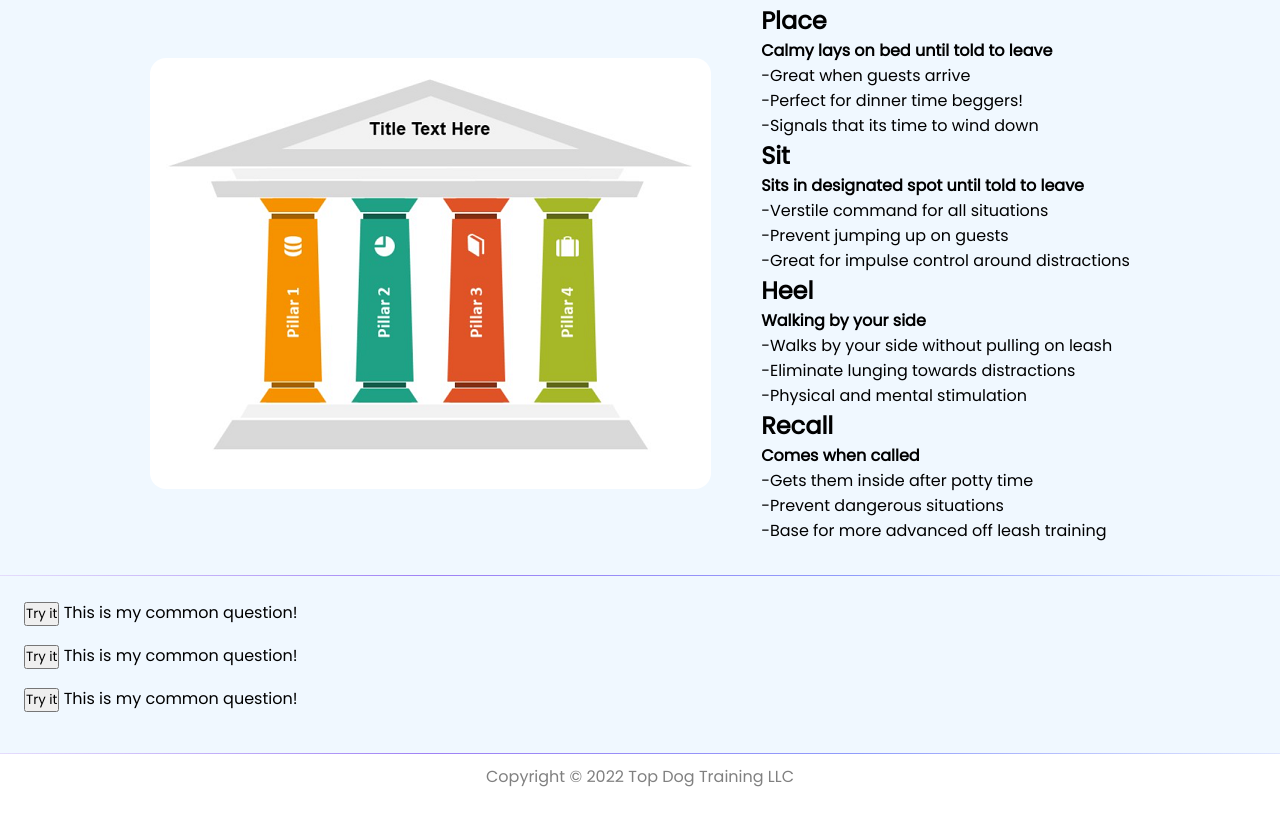
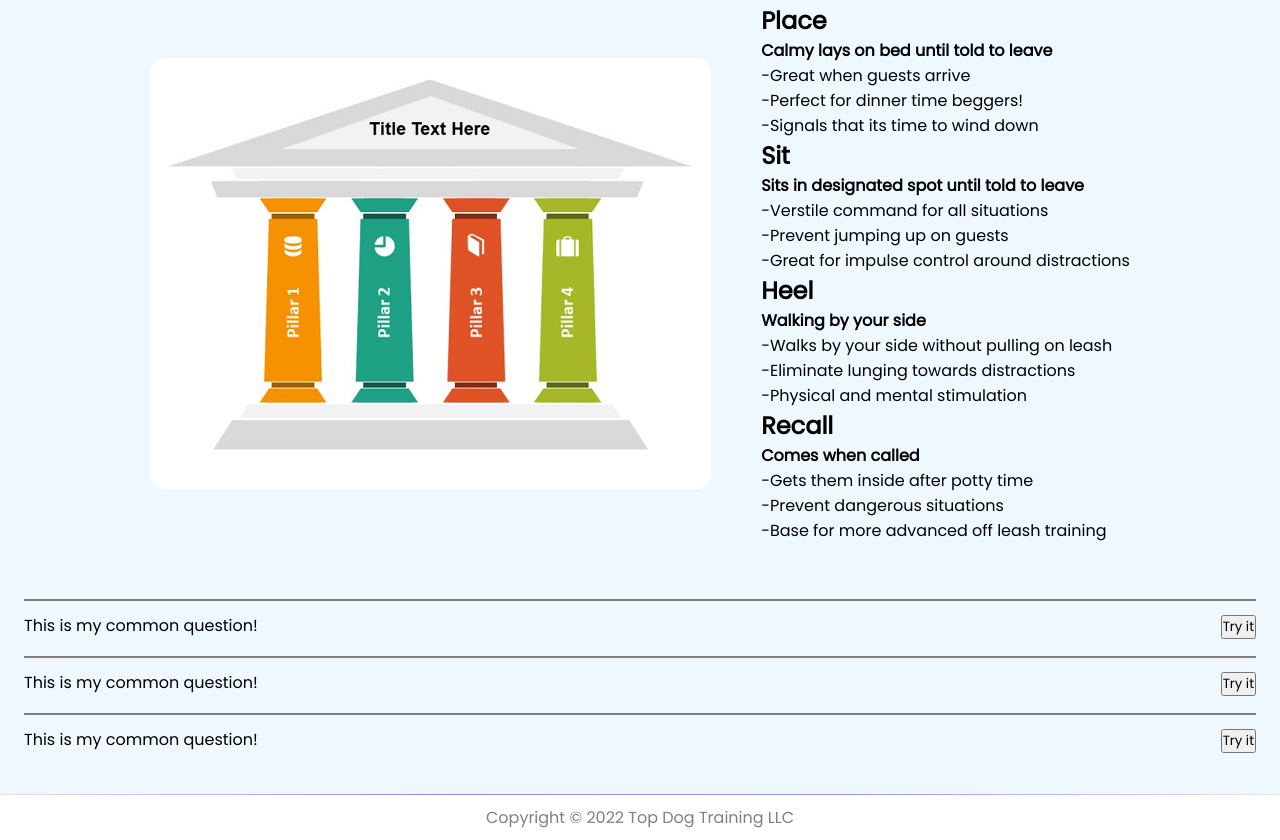
Before and after one commit to ajthraen/topdog-academy, a plain HTML site: page index.html in a window 1280 px wide. Shown: the part 1261-2101 px from the top of the page. Before the commit the page ends 2060 px from the top, so only its background shows below. Drawn offline with nearby package versions, Linux system fonts and the light colour scheme.

Commit message:
faqredone3

```diff
--- a/index.html
+++ b/index.html
@@ -108,7 +108,7 @@
                     </div>
                 </div>
             </div>
-            <div class="seperator"></div>
+
             <!-- <div class="banner-2">
                 <ul class="text2">
                     <div class="list1">
@@ -133,18 +133,39 @@
                 </ul>
             </div> -->
             <div class="banner-2">
-                <button onclick="myFunction()">Try it</button>
-                This is my common question!
+                <div class="seperator1"></div>
+                <div class="faqBox">
+                    <div class="faqWords">
+                        This is my common question!
+                    </div>
+                    <div class="faqButton">
+                        <button onclick="myFunction()">Try it</button>
+                    </div>
+                </div>
                 <div id="myDIV">
                     This is the answer to the common question.
                 </div>
-                <button onclick="myFunction2()">Try it</button>
-                This is my common question!
+                <div class="seperator1"></div>
+                <div class="faqBox">
+                    <div class="faqWords">
+                        This is my common question!
+                    </div>
+                    <div class="faqButton">
+                        <button onclick="myFunction2()">Try it</button>
+                    </div>
+                </div>
                 <div id="myDIV2">
                     This is the answer to the common question.
                 </div>
-                <button onclick="myFunction3()">Try it</button>
-                This is my common question!
+                <div class="seperator1"></div>
+                <div class="faqBox">
+                    <div class="faqWords">
+                        This is my common question!
+                    </div>
+                    <div class="faqButton">
+                        <button onclick="myFunction3()">Try it</button>
+                    </div>
+                </div>
                 <div id="myDIV3">
                     This is the answer to the common question.
                 </div>
--- a/style.css
+++ b/style.css
@@ -344,10 +344,22 @@ a:hover{
     bottom: -80px;
     background: linear-gradient(-90deg,rgba(134,158,255,.26),#909cfb,#a082f5,rgba(161,130,245,.27451));
 }
+.seperator1{
+    content: "";
+    display: block;
+    width: 100%;
+    height: 2px;
+    margin-bottom: 12px;
+    background-color: gray;
+}
 .banner-2 {
     padding: 24px;
     width: 100%;
     background-color: aliceblue;
+}
+.faqBox {
+    display: flex;
+    justify-content: space-between;
 }
 #myDIV.active {
     width: 100%;
```
